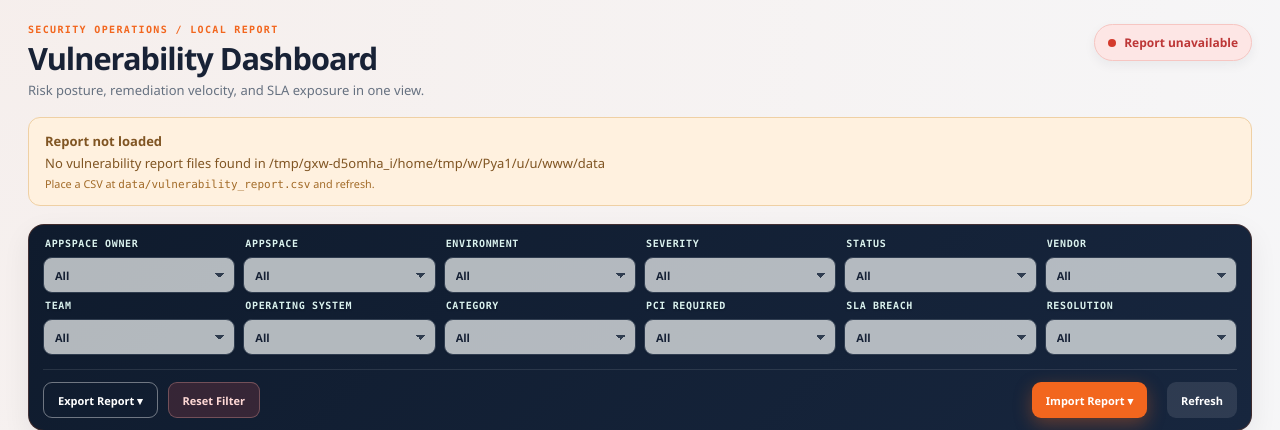
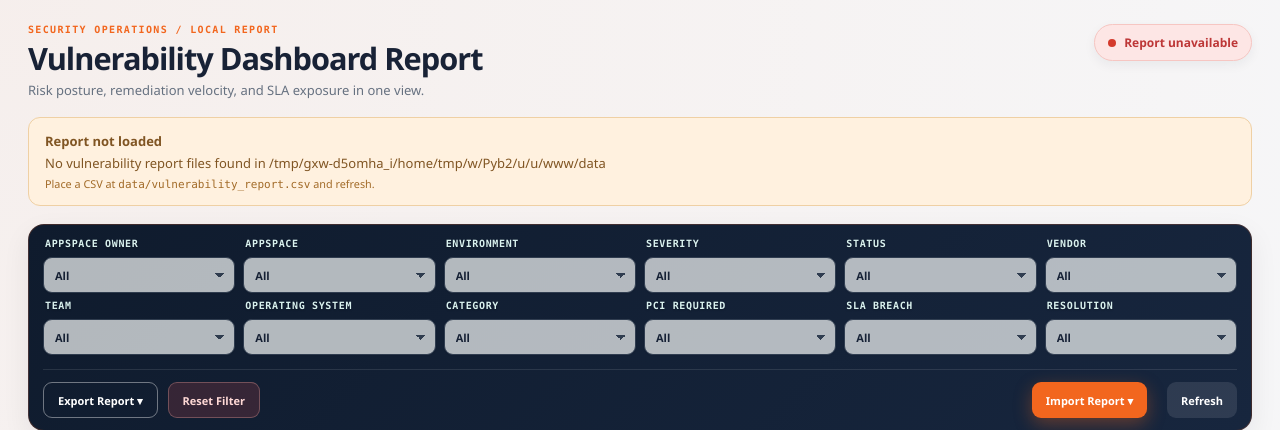
Before and after one commit to Jagadeesh461/second-ai-project, a Flask app: page / in a window 1280 px wide. Shown: the top 430 px of the page. Run offline with Flask 3, Linux system fonts and the light colour scheme.

Commit message:
Updated title

```diff
--- a/templates/dashboard.html
+++ b/templates/dashboard.html
@@ -9,7 +9,7 @@
 <body>
   <main class="shell">
     <header class="topbar">
-      <div><p class="eyebrow">SECURITY OPERATIONS / LOCAL REPORT</p><h1>Vulnerability Dashboard</h1><p class="subtitle">Risk posture, remediation velocity, and SLA exposure in one view.</p></div>
+      <div><p class="eyebrow">SECURITY OPERATIONS / LOCAL REPORT</p><h1>Vulnerability Dashboard Report</h1><p class="subtitle">Risk posture, remediation velocity, and SLA exposure in one view.</p></div>
       <div id="statusChip" class="status-chip"><span id="statusDot" class="status-dot"></span><span id="reportStatus">Awaiting report</span></div>
     </header>
     {% if load_error %}<section class="empty-state"><strong>Report not loaded</strong><span>{{ load_error }}</span><small>Place a CSV at <code>data/vulnerability_report.csv</code> and refresh.</small></section>{% endif %}
```
